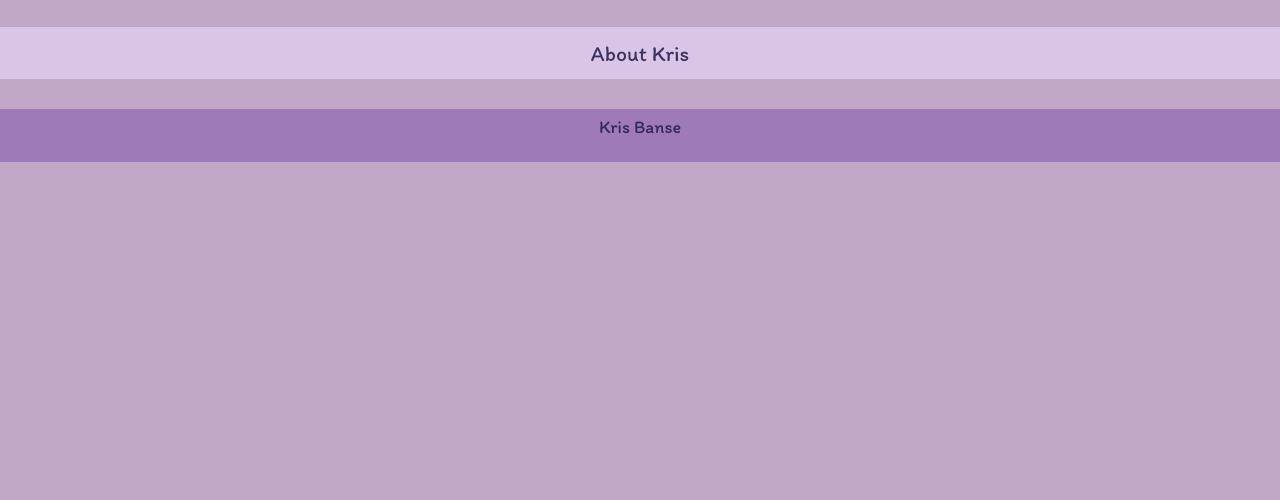
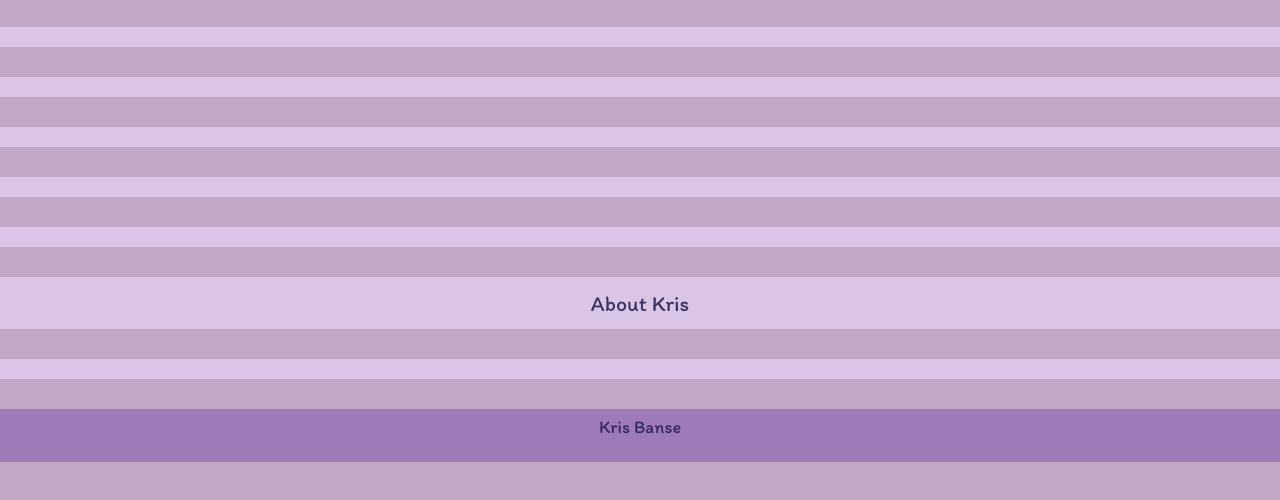
Before and after one commit to krisbx/Assignment2, a plain HTML site: page index.html in a window 1280 px wide. Shown: the part 114-614 px from the top of the page. Drawn offline with nearby package versions, Linux system fonts and the light colour scheme.

Commit message:
added whitespace

```diff
--- a/index.html
+++ b/index.html
@@ -78,6 +78,15 @@
             font-size: 1.2em;
             color: var(--nav-background);
         }
+
+        .dividername {
+            background-color: rgb(219, 197, 230);
+            padding: 10px;
+            margin: 30px 0px;
+            text-align: center;
+            font-size: 1.2em;
+            color: var(--nav-background);
+        }
     </style>
 </head>
 
@@ -103,18 +112,39 @@
         </nav>
         <h1>Assignment 2</h1>
     </header>
+
     <main>
+        <section class="dividername">
+        </section>
+
         <section id><x-markdown2html src="items/experience_1.md" id="section_1"></x-markdown2html></section>
+        <section class="dividername">
+        </section>
+
         <section id><x-markdown2html src="items/experience_2.md" id="section_2"></x-markdown2html></section>
+        <section class="dividername">
+        </section>
+
         <section id><x-markdown2html src="items/experience_3.md" id="section_3"></x-markdown2html></section>
+        <section class="dividername">
+        </section>
+
         <section id><x-markdown2html src="items/experience_4.md" id="section_4"></x-markdown2html></section>
+        <section class="dividername">
+        </section>
+
         <section id><x-markdown2html src="items/experience_5.md" id="section_5"></x-markdown2html></section>
-        <section class="divider">
+        <section class="dividername">
             About Kris
         </section>
+
         <section id><x-markdown2html src="about.md" id="about"></x-markdown2html></section>
+        <section class="dividername">
+        </section>
+
         <section id><x-markdown2html src="contact.md" id="contact"></x-markdown2html></section>
     </main>
+
     <footer>
         <p>Kris Banse</p>
     </footer>
```
